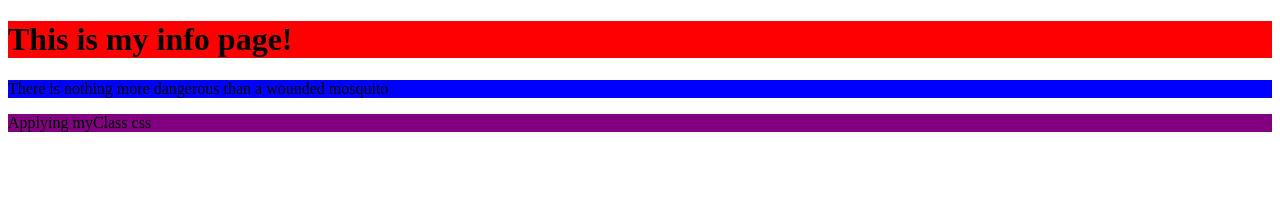
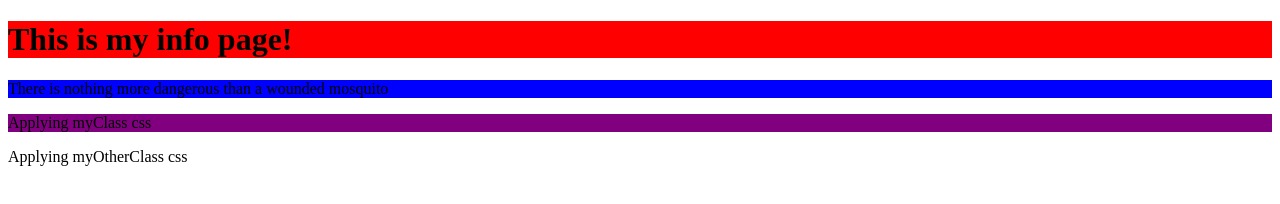
Before and after one commit to lordpansar/gitdemo, a plain HTML site: page info.html in a window 1280 px wide. Drawn offline with Linux system fonts and the light colour scheme.

Commit message:
Update info.html

```diff
--- a/info.html
+++ b/info.html
@@ -10,5 +10,7 @@
 	<p id="myParagraph">There is nothing more dangerous than a wounded mosquito</p>
 
 	<p class="myClass">Applying myClass css</p>
+
+	<p class="myOtherClass">Applying myOtherClass css</p>
 </body>
 </html>
```
